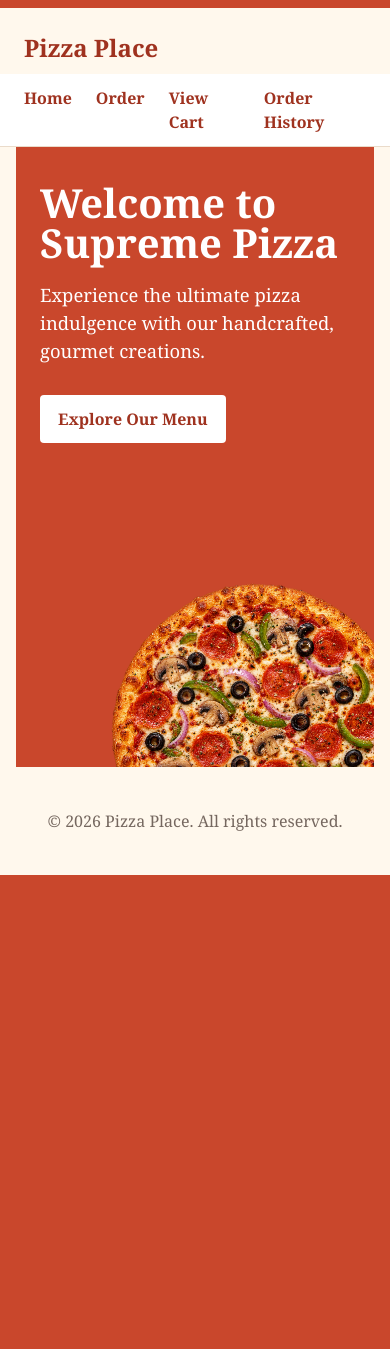
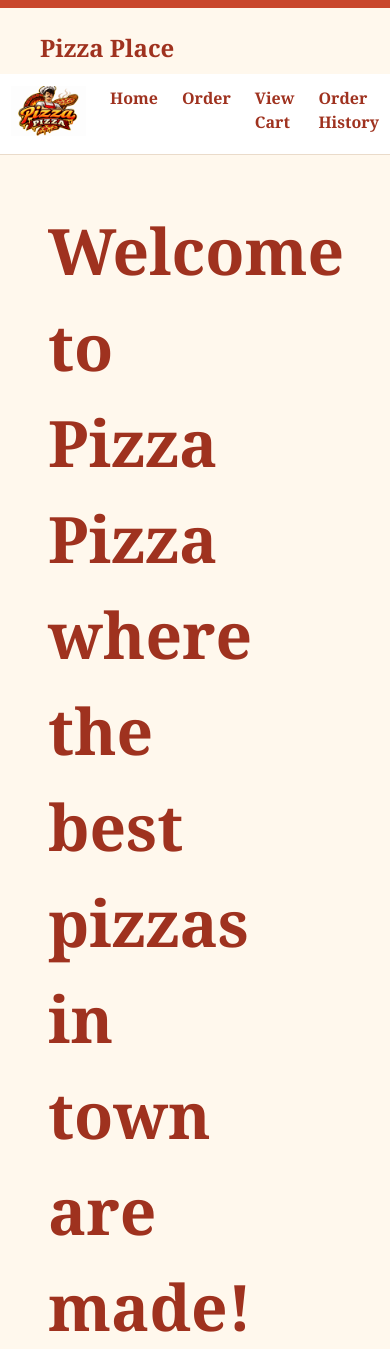
Before and after one commit to st25239/Comp-_csc_assessment-AS91897---AS91896, a Flask app: page /home in a window 390 px wide. Shown: the top 1349 px of the page. Before the commit the page ends 875 px from the top, so only its background shows below. Run offline with Flask 3, Linux system fonts and the light colour scheme.

Commit message:
ive fixxed some thing like adding a logo, changaning the name, and fixxing the order in pizz.html have made progress to the home page and have done some css but right now i need to fix the gainbt spinning pizza ill put that in my slides

```diff
--- a/Static/style.css
+++ b/Static/style.css
@@ -59,11 +59,11 @@
 nav a {
   text-decoration: none;
 }
+.logo {
+  width: 75px;
+  height: auto;
+}
 
-main {
-  width: min(1180px, calc(100% - 32px));
-  margin: 0 auto;
-}
 
 .shop-header {
   padding: 42px 16px 30px;
@@ -142,6 +142,18 @@
   color: var(--tomato-dark);
   font-size: 1.3rem;
   font-weight: bold;
+}
+
+main {
+  width: min(900px, calc(100% - 32px));
+  margin: 0 auto;
+}
+
+body > h1,
+nav ul {
+  width: min(900px, calc(100% - 32px));
+  margin-left: auto;
+  margin-right: auto;
 }
 
 label,
@@ -289,75 +301,27 @@
   text-align: center;
 }
 
-.hero {
+.image-side {
+  flex: 1;
+  background-image: url('supreme_pizza_background.jpg');
+  background-size: cover;
+  background-position: top right;
+  background-repeat: no-repeat;
   position: relative;
-  display: flex;
-  align-items: center;
-  min-height: 560px;
-  overflow: hidden;
-  padding: 48px;
-  color: white;
-  background: var(--tomato);
+  height: 100vh;
 }
 
-.hero-copy {
-  position: relative;
-  z-index: 1;
-  width: min(52%, 540px);
+
+
+.hero-copy a {
+  font-size: 4rem;
+  display: block;
+  max-width: 600px;
+
 }
-
-.hero-copy h1 {
-  margin: 0 0 18px;
-  font-size: clamp(2.5rem, 6vw, 4.8rem);
-  line-height: 1;
-}
-
-.hero-copy p {
-  max-width: 460px;
-  font-size: 1.15rem;
-}
-
-.hero-copy .btn {
-  display: inline-block;
-  margin-top: 12px;
-  padding: 12px 18px;
-  border-radius: 4px;
-  color: var(--tomato-dark);
-  background: white;
-  text-decoration: none;
-}
-
-.hero-pizza {
-  position: absolute;
-  top: 50%;
-  right: -12%;
-  width: min(70%, 780px);
-  height: auto;
-  transform: translateY(-50%);
-  pointer-events: none;
-}
-
 @media (max-width: 720px) {
   nav ul {
     justify-content: center;
-  }
-
-  .hero {
-    min-height: 620px;
-    align-items: flex-start;
-    padding: 36px 24px 280px;
-  }
-
-  .hero-copy {
-    width: 100%;
-  }
-
-  .hero-pizza {
-    top: auto;
-    right: -12%;
-    bottom: -20%;
-    width: 88%;
-    transform: none;
   }
 
   .featured-pizzas,
@@ -375,3 +339,60 @@
     white-space: nowrap;
   }
 }
+
+a {
+    text-decoration: none;
+}
+.featured-pizzas img {
+  transition: transform 0.3s ease;
+}
+
+.featured-pizzas img:hover {
+  transform: scale(1.2);
+}
+
+
+
+.hero {
+  position: relative;
+  min-height: 360px;
+  padding: 48px 32px;
+}
+
+.hero-copy {
+  padding-right: 230px;
+}
+
+.hero-pizza {
+  position: absolute;
+  bottom: -200px;
+  left: 480px;
+  width: 1000px;
+  border-radius: 50%;
+  animation: spin-pizza 24s linear infinite;
+}
+
+@keyframes spin-pizza {
+  to {
+    transform: rotate(360deg);
+    speed: 1s;
+  }
+}
+
+@media (max-width: 600px) {
+  .hero-pizza {
+    position: fixed;
+    width: 140px;
+    right: 120px;
+  }
+
+  .hero-copy {
+    padding-right: 160px;
+  }
+}
+
+@media (prefers-reduced-motion: reduce) {
+  .hero-pizza {
+    animation: none;
+  }
+}
--- a/Templates/Index.html
+++ b/Templates/Index.html
@@ -1,6 +1,6 @@
 {% extends "base.html" %}
 
-{% block title %}Pizza Place{% endblock %}
+{% block title %}Pizza Pizza{% endblock %}
 
 {% block content %}
     <section class="shop-header">
--- a/Templates/base.html
+++ b/Templates/base.html
@@ -9,6 +9,7 @@
     <h1>Pizza Place</h1>
     <nav>
         <ul>
+             <li><img class="logo" src="{{ url_for('static', filename='images/pizza_pizza.png') }}" alt="Logo"></li>
             <li><a href="{{ url_for('home') }}">Home</a></li>
             <li><a href="{{ url_for('index') }}">Order</a></li>
             <li><a href="{{ url_for('view_cart') }}">View Cart</a></li>
--- a/Templates/home.html
+++ b/Templates/home.html
@@ -5,14 +5,14 @@
 {% block content %}
 <section class="hero">
   <div class="hero-copy">
-    <h1>Welcome to Supreme Pizza</h1>
-    <p>Experience the ultimate pizza indulgence with our handcrafted, gourmet creations.</p>
-    <a href="/menu" class="btn">Explore Our Menu</a>
+    <a>Welcome to Pizza Pizza where the best pizzas in town are made!</a>
+
   </div>
   <img
-    class="hero-pizza"
-    src="{{ url_for('static', filename='images/Supreme_Pizza_Background.png') }}"
-    alt="Supreme pizza topped with pepperoni, vegetables, and olives"
-  >
+  class="hero-pizza"
+  src="{{ url_for('static', filename='images/supreme_pizza.png') }}"
+  alt="Supreme pizza"
+>
 </section>
 {% endblock %}
+<a href="/index" class="btn">Explore Our Menu</a>
--- a/app.py
+++ b/app.py
@@ -338,7 +338,6 @@
         if not card_name:
             flash("Please enter the name on your card before checkout.")
             return redirect(url_for('view_cart'))
-
         if not cart:
             flash(
                 "Your cart is empty. Please add items to your cart before "
```
Also changed, not shown: Templates/pizza.html (+5 -5 lines), data/pizza.json (+20 -20 lines), Static/images/Pizza_Pizza.png (added), Static/images/supreme_Pizza.png (renamed from Static/images/Supreme_Pizza_Background.png), database.db, 1 other file.
